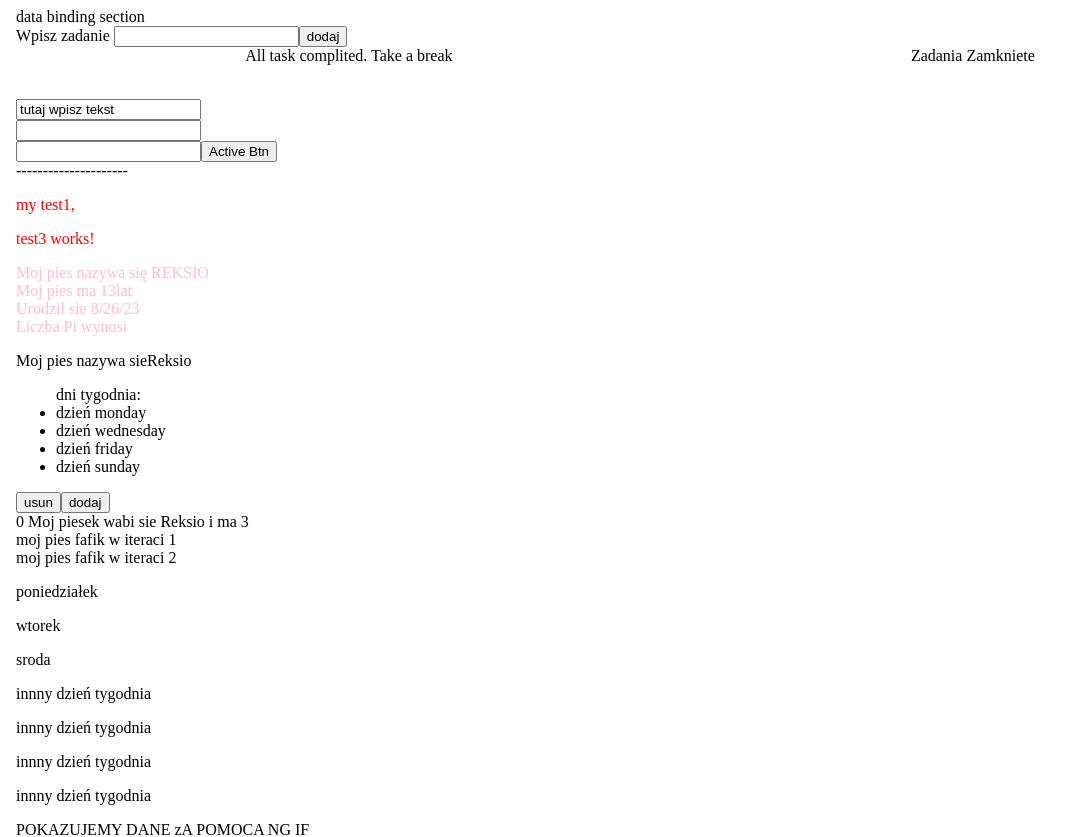
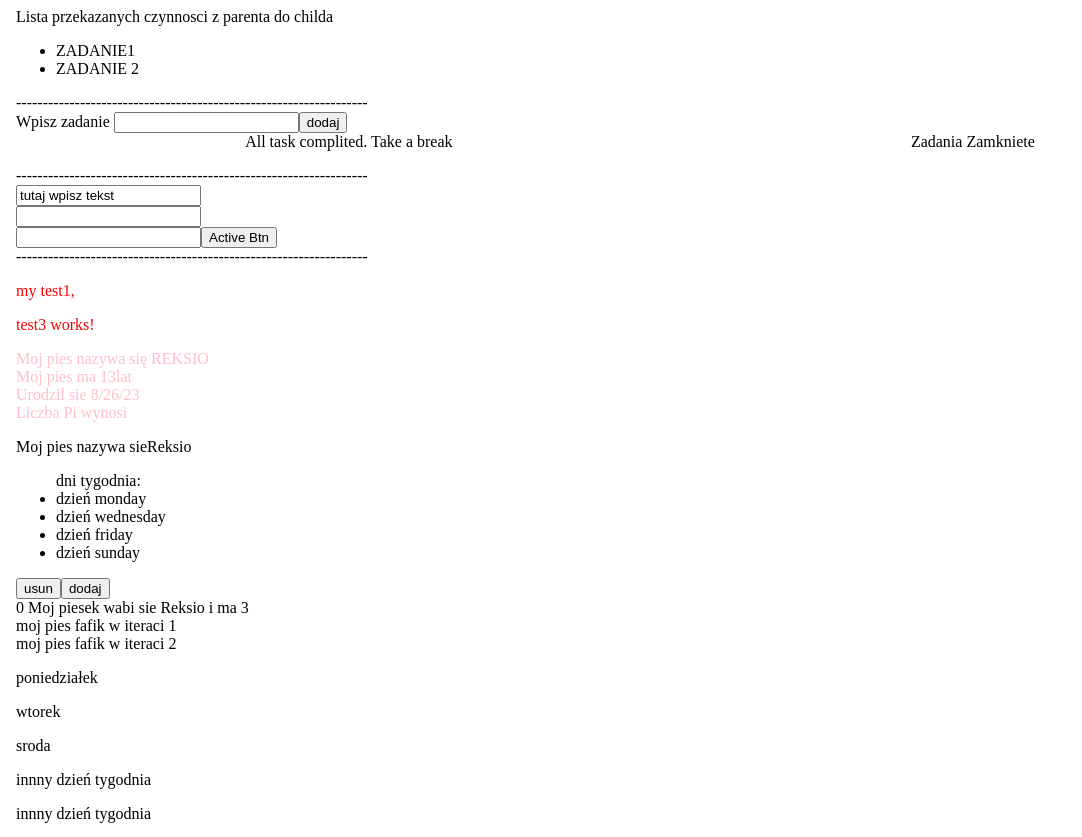
Before and after one commit to DGStach/kurs-Angular, an Angular app: page / in a window 1280 px wide. Shown: the top 837 px of the page, without its empty margins (0-1082 px from the left). Built offline with nearby package versions, Linux system fonts and the light colour scheme.

Commit message:
pass props to child

```diff
--- a/src/app/app.component.html
+++ b/src/app/app.component.html
@@ -6,10 +6,12 @@
   <title>Document</title>
 </head>
 <body>
-data binding section
+<app-pass-to-child [tasks]="activityList"></app-pass-to-child>
+------------------------------------------------------------------
 <app-task-list></app-task-list>
+------------------------------------------------------------------
 <app-data-binding></app-data-binding>
----------------------
+------------------------------------------------------------------
 <app-test></app-test>
 <app-wyswietlanie-danych></app-wyswietlanie-danych>
 <app-dyrektywy></app-dyrektywy>
--- a/src/app/app.component.ts
+++ b/src/app/app.component.ts
@@ -7,4 +7,5 @@ import { Component } from '@angular/core';
 })
 export class AppComponent {
   title = 'Angular-Kurs';
+  activityList = ["ZADANIE1", "ZADANIE 2"]
 }
--- a/src/app/app.module.ts
+++ b/src/app/app.module.ts
@@ -8,7 +8,8 @@ import { WyswietlanieDanychComponent } from './wyswietlanie-danych/wyswietlanie-
 import { DyrektywyComponent } from './dyrektywy/dyrektywy.component';
 import { DataBindingComponent } from './data-binding/data-binding.component'
 import { FormsModule } from '@angular/forms';
-import { TaskListComponent } from './task-list/task-list.component'
+import { TaskListComponent } from './task-list/task-list.component';
+import { PassToChildComponent } from './pass-to-child/pass-to-child.component'
 
 @NgModule({
   declarations: [
@@ -18,7 +19,8 @@ import { TaskListComponent } from './task-list/task-list.component'
     WyswietlanieDanychComponent,
     DyrektywyComponent,
     DataBindingComponent,
-    TaskListComponent
+    TaskListComponent,
+    PassToChildComponent
   ],
   imports: [
     BrowserModule,
--- /dev/null
+++ b/src/app/pass-to-child/pass-to-child.component.html
@@ -0,0 +1,9 @@
+<!DOCTYPE html>
+<ng-container>
+    Lista przekazanych czynnosci z parenta do childa
+    <ul>
+        <li *ngFor="let task of tasks">
+            {{task}}
+        </li>
+    </ul>
+</ng-container>
--- /dev/null
+++ b/src/app/pass-to-child/pass-to-child.component.ts
@@ -0,0 +1,18 @@
+import { Component, OnInit, Input } from '@angular/core';
+
+@Component({
+  selector: 'app-pass-to-child',
+  templateUrl: './pass-to-child.component.html',
+  styleUrls: ['./pass-to-child.component.scss']
+})
+export class PassToChildComponent implements OnInit {
+@Input()
+tasks = ["ZADANIE1", "ZADANIE 2"]
+
+
+  constructor() {}
+
+ngOnInit() {
+}
+
+}
```
Also changed, not shown: src/app/pass-to-child/pass-to-child.component.scss (added).
